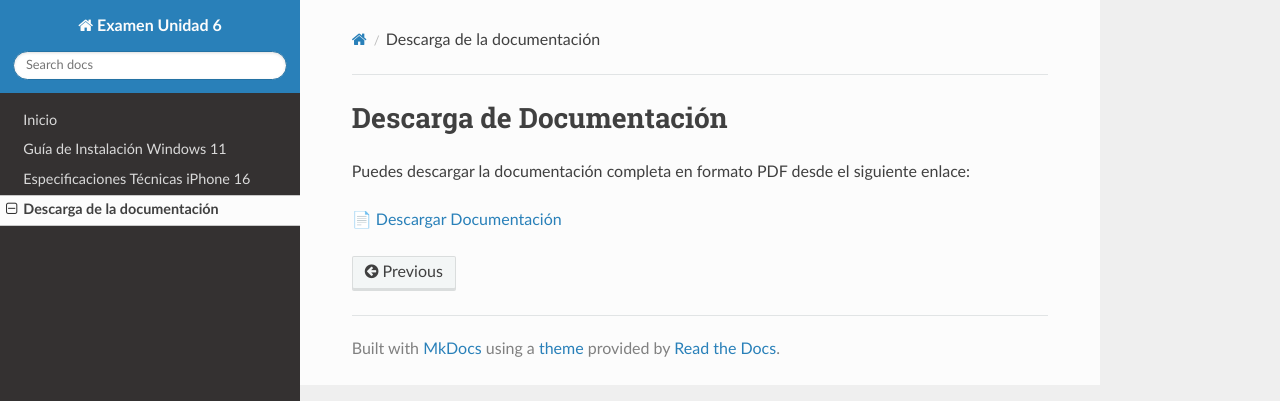
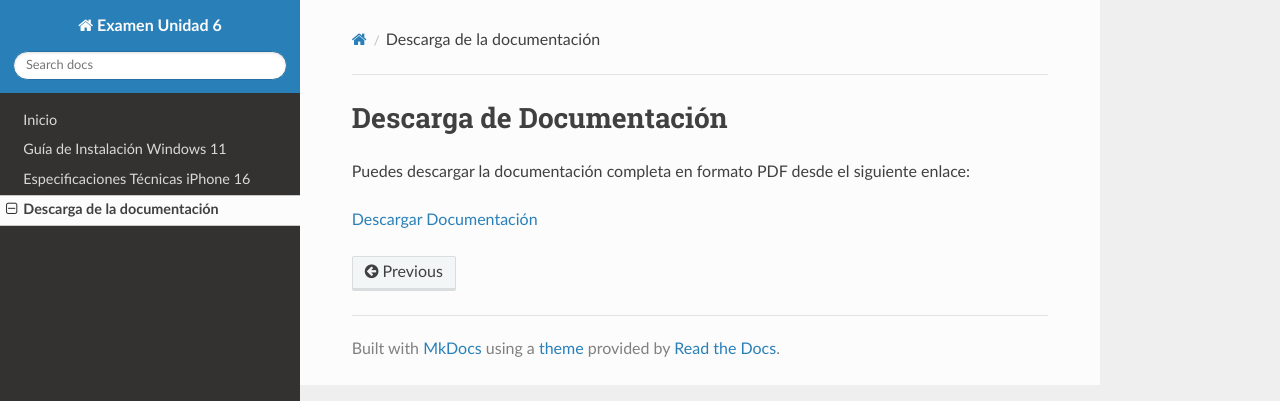
Before and after one commit to Abdelmoumane/Examen_Unidad_6, an MkDocs documentation site: the page built from docs/descarga.md, in a window 1280 px wide. Shown: the top 401 px of the page. Built offline with MkDocs 1.6.1, drawn with Linux system fonts in a browser that asks for light colours; nearby versions of some CDN libraries.

Commit message:
Entrega Examen Unidad 6

```diff
--- a/docs/descarga.md
+++ b/docs/descarga.md
@@ -2,4 +2,4 @@
 
 Puedes descargar la documentación completa en formato PDF desde el siguiente enlace:
 
-[📄 Descargar Documentación](documentacion.pdf)
+[ Descargar Documentación](documentacion.pdf)
```
